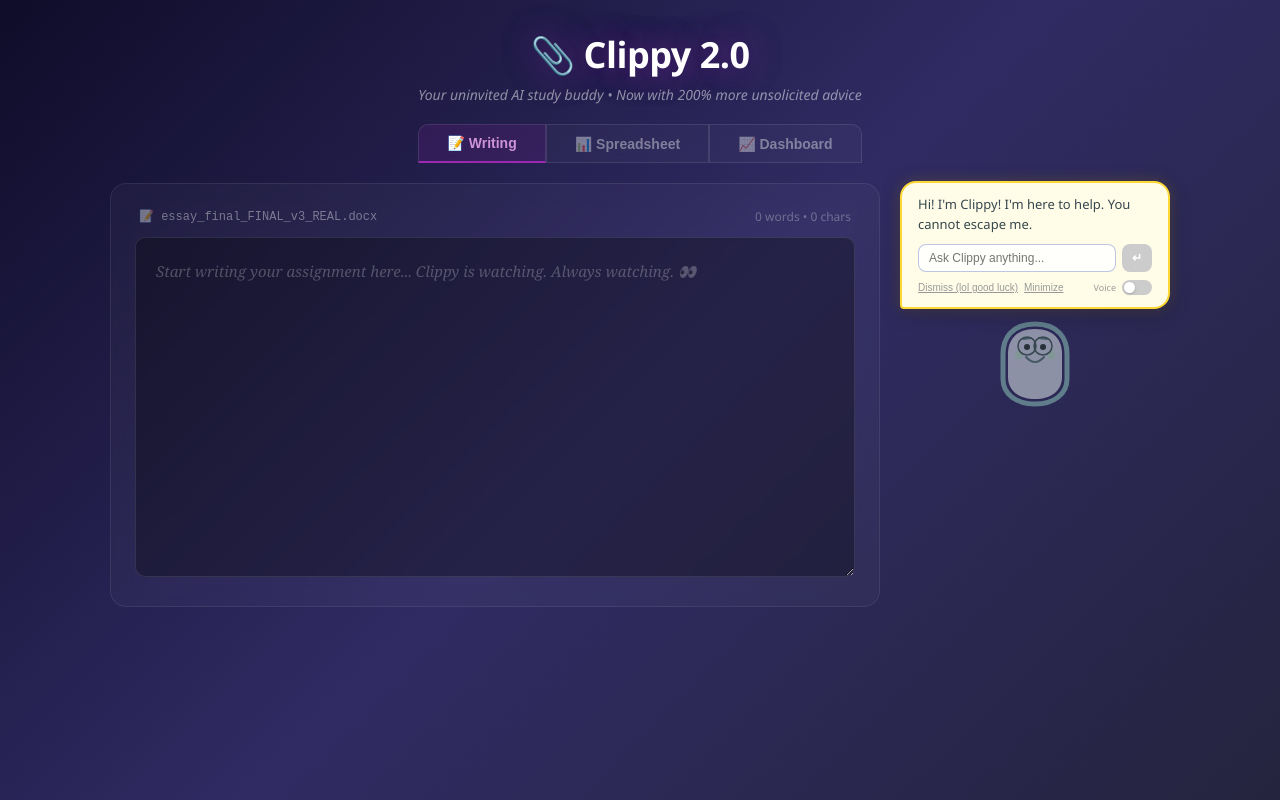
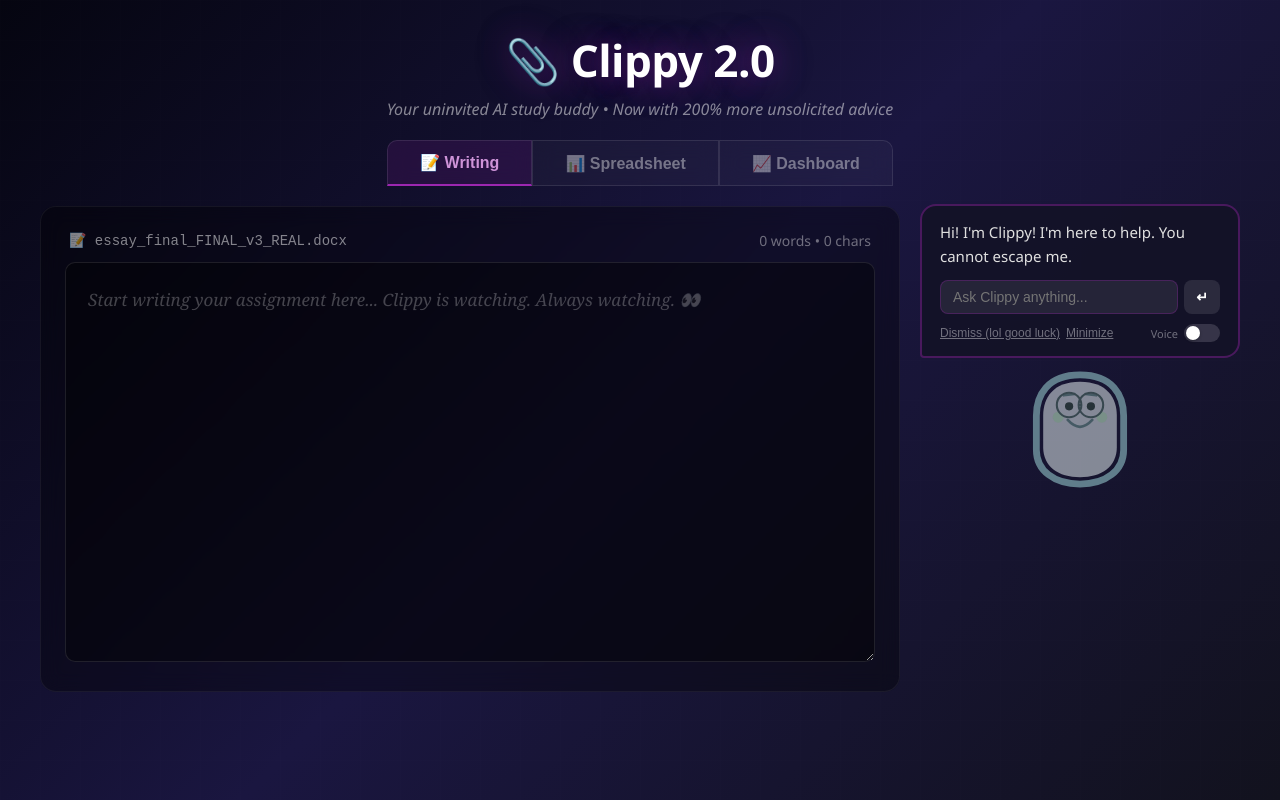
Before and after one commit to VAISHALI-DHANOA/Clippy, a React (Vite) app: page / in a window 1280 px wide. Built offline with nearby package versions, Linux system fonts and the light colour scheme.

Commit message:
improve UI

```diff
--- a/src/components/AnnoyingClippy.jsx
+++ b/src/components/AnnoyingClippy.jsx
@@ -5,14 +5,11 @@ import WritingArea from "./WritingArea.jsx";
 import SpreadsheetArea, { createEmptyGrid, serializeSpreadsheetForAI } from "./SpreadsheetArea.jsx";
 import DashboardArea from "./DashboardArea.jsx";
 import { useClippyReactions } from "../hooks/useClippyReactions.js";
-import { useQuiz } from "../hooks/useQuiz.js";
-import { useIdleDetection } from "../hooks/useIdleDetection.js";
 import { useTextSuggestion } from "../hooks/useTextSuggestion.js";
 import { useSpreadsheetReactions } from "../hooks/useSpreadsheetReactions.js";
 import { useDashboardReactions } from "../hooks/useDashboardReactions.js";
 import { useSpeechRecognition } from "../hooks/useSpeechRecognition.js";
 import { useTextToSpeech } from "../hooks/useTextToSpeech.js";
-import { CLIPPY_QUOTES, EXPRESSIONS } from "../data/quotes.js";
 import { ANIMATION_STYLES } from "../styles/animations.js";
 import { getAIChat } from "../services/aiService.js";
 
@@ -35,7 +32,6 @@ export default function AnnoyingClippy() {
   const [popupStyle, setPopupStyle] = useState("normal");
   const reactionMode = "ai";
   const [isChatLoading, setIsChatLoading] = useState(false);
-  const annoyTimerRef = useRef(null);
 
   // Spreadsheet state
   const [spreadsheetData, setSpreadsheetData] = useState(() => createEmptyGrid(10, 8));
@@ -56,8 +52,6 @@ export default function AnnoyingClippy() {
 
   // Custom hooks
   const { processTextChange } = useClippyReactions(showMessage, reactionMode);
-  const { quizActive, currentQuiz, quizResult, triggerQuiz, handleQuizAnswer } = useQuiz(showMessage);
-  useIdleDetection(text, showMessage);
   const { suggestion, clearSuggestion, acceptSuggestion } = useTextSuggestion(text);
   const { processDataChange } = useSpreadsheetReactions(showMessage);
   const { processDashboardChange } = useDashboardReactions(showMessage);
@@ -142,21 +136,6 @@ export default function AnnoyingClippy() {
     }
   }, [spreadsheetData, dashboardPanels, activeTab, processDashboardChange]);
 
-  // Random annoyance timer — reduced frequency (60-90s)
-  useEffect(() => {
-    annoyTimerRef.current = setInterval(() => {
-      if (Math.random() < 0.3) {
-        triggerQuiz();
-      } else {
-        const msg = CLIPPY_QUOTES[Math.floor(Math.random() * CLIPPY_QUOTES.length)];
-        const expr = EXPRESSIONS[Math.floor(Math.random() * EXPRESSIONS.length)];
-        showMessage(msg, expr);
-      }
-    }, 60000 + Math.random() * 30000);
-
-    return () => clearInterval(annoyTimerRef.current);
-  }, [showMessage, triggerQuiz]);
-
   const handleTextChange = (e) => {
     const newText = e.target.value;
     setText(newText);
@@ -211,7 +190,7 @@ export default function AnnoyingClippy() {
   return (
     <div style={{
       minHeight: "100vh",
-      background: "linear-gradient(135deg, #0f0c29 0%, #302b63 50%, #24243e 100%)",
+      background: "linear-gradient(135deg, #050510 0%, #1a1640 50%, #12121e 100%)",
       fontFamily: "'Segoe UI', system-ui, sans-serif",
       display: "flex",
       flexDirection: "column",
@@ -232,7 +211,7 @@ export default function AnnoyingClippy() {
       {/* Header */}
       <div style={{ textAlign: "center", marginBottom: 20, position: "relative", zIndex: 1 }}>
         <h1 style={{
-          fontSize: 36,
+          fontSize: 44,
           fontWeight: 800,
           color: "#fff",
           textShadow: "0 0 30px rgba(156,39,176,0.5), 0 0 60px rgba(156,39,176,0.2)",
@@ -241,7 +220,7 @@ export default function AnnoyingClippy() {
         }}>
           📎 Clippy 2.0
         </h1>
-        <p style={{ color: "rgba(255,255,255,0.5)", fontSize: 14, marginTop: 6, fontStyle: "italic" }}>
+        <p style={{ color: "rgba(255,255,255,0.5)", fontSize: 16, marginTop: 8, fontStyle: "italic" }}>
           Your uninvited AI study buddy • Now with 200% more unsolicited advice
         </p>
       </div>
@@ -259,8 +238,8 @@ export default function AnnoyingClippy() {
             key={tab.key}
             onClick={() => setActiveTab(tab.key)}
             style={{
-              padding: "10px 28px",
-              fontSize: 14,
+              padding: "12px 32px",
+              fontSize: 16,
               fontWeight: 600,
               border: "1px solid rgba(255,255,255,0.1)",
               borderBottom: activeTab === tab.key
@@ -286,7 +265,7 @@ export default function AnnoyingClippy() {
       {/* Main content row: content area + Clippy side panel */}
       <div style={{
         width: "100%",
-        maxWidth: 1060,
+        maxWidth: 1200,
         display: "flex",
         gap: 20,
         alignItems: "flex-start",
@@ -296,9 +275,9 @@ export default function AnnoyingClippy() {
         {/* Content area */}
         <div style={{
           flex: 1,
-          background: "rgba(255,255,255,0.03)",
+          background: "rgba(0,0,0,0.35)",
           borderRadius: 16,
-          border: "1px solid rgba(255,255,255,0.08)",
+          border: "1px solid rgba(255,255,255,0.06)",
           backdropFilter: "blur(10px)",
           padding: 24,
           minWidth: 0,
@@ -329,7 +308,7 @@ export default function AnnoyingClippy() {
         {/* Clippy side panel */}
         {!isMinimized ? (
           <div style={{
-            width: 270,
+            width: 320,
             flexShrink: 0,
             display: "flex",
             flexDirection: "column",
@@ -341,10 +320,6 @@ export default function AnnoyingClippy() {
               <SpeechBubble
                 message={clippyMessage}
                 popupStyle={popupStyle}
-                quizActive={quizActive}
-                currentQuiz={currentQuiz}
-                quizResult={quizResult}
-                onQuizAnswer={handleQuizAnswer}
                 onDismiss={handleDismiss}
                 onMinimize={handleMinimize}
                 onChatSubmit={handleChatSubmit}
@@ -374,7 +349,7 @@ export default function AnnoyingClippy() {
                 color: "white",
                 borderRadius: 12,
                 padding: "2px 8px",
-                fontSize: 11,
+                fontSize: 13,
                 fontWeight: 700,
                 boxShadow: "0 2px 8px rgba(244,67,54,0.4)",
               }}>
@@ -386,8 +361,8 @@ export default function AnnoyingClippy() {
           <div
             onClick={handleMinimize}
             style={{
-              width: 50,
-              height: 50,
+              width: 60,
+              height: 60,
               borderRadius: "50%",
               background: "linear-gradient(135deg, #7B1FA2, #512DA8)",
               display: "flex",
@@ -395,7 +370,7 @@ export default function AnnoyingClippy() {
               justifyContent: "center",
               cursor: "pointer",
               boxShadow: "0 4px 15px rgba(123,31,162,0.4)",
-              fontSize: 24,
+              fontSize: 30,
               flexShrink: 0,
               animation: "clippyPulse 2s ease-in-out infinite",
             }}
--- a/src/components/ClippyCharacter.jsx
+++ b/src/components/ClippyCharacter.jsx
@@ -31,7 +31,7 @@ export default function ClippyCharacter({ expression }) {
   const mouth = MOUTH_VARIANTS[expr.mouth];
 
   return (
-    <svg viewBox="0 0 88 90" style={{ width: 88, height: 90 }}>
+    <svg viewBox="0 0 88 90" style={{ width: 120, height: 123 }}>
       {/* Body - paperclip shape */}
       <path
         d="M 44 5 C 20 5 12 20 12 35 L 12 60 C 12 75 25 85 44 85 C 63 85 76 75 76 60 L 76 35 C 76 20 68 5 44 5 Z"
--- a/src/components/DashboardChart.jsx
+++ b/src/components/DashboardChart.jsx
@@ -19,15 +19,15 @@ const selectStyle = {
   color: "#CE93D8",
   border: "1px solid rgba(255,255,255,0.1)",
   borderRadius: 5,
-  padding: "3px 6px",
-  fontSize: 11,
+  padding: "4px 8px",
+  fontSize: 13,
   cursor: "pointer",
   outline: "none",
 };
 
 const colBtn = (active, color) => ({
-  padding: "2px 7px",
-  fontSize: 10,
+  padding: "3px 9px",
+  fontSize: 12,
   fontWeight: active ? 600 : 400,
   border: active ? `2px solid ${color}` : "1px solid rgba(255,255,255,0.1)",
   background: active ? `${color}22` : "rgba(255,255,255,0.04)",
@@ -180,7 +180,7 @@ export default function DashboardChart({ config, index, spreadsheetData, numCols
 
   return (
     <div style={{
-      background: "rgba(0,0,0,0.25)",
+      background: "rgba(0,0,0,0.4)",
       borderRadius: 12,
       border: "1px solid rgba(255,255,255,0.08)",
       overflow: "hidden",
@@ -234,8 +234,8 @@ export default function DashboardChart({ config, index, spreadsheetData, numCols
         gap: 4,
         alignItems: "center",
         borderBottom: "1px solid rgba(255,255,255,0.04)",
-        fontSize: 10,
-        color: "rgba(255,255,255,0.4)",
+        fontSize: 12,
+        color: "rgba(255,255,255,0.45)",
       }}>
         {(ct === "bar" || ct === "line" || ct === "pie") && (
           <>
@@ -332,7 +332,7 @@ export default function DashboardChart({ config, index, spreadsheetData, numCols
             border: "none",
             borderBottom: "1px solid rgba(255,255,255,0.04)",
             padding: "6px 12px",
-            fontSize: 11,
+            fontSize: 13,
             fontFamily: "monospace",
             resize: "vertical",
             height: 60,
@@ -344,7 +344,7 @@ export default function DashboardChart({ config, index, spreadsheetData, numCols
       {/* Chart render */}
       <div style={{ padding: 8, display: "flex", justifyContent: "center", minHeight: 180 }}>
         {!chartData ? (
-          <div style={{ padding: 20, color: "rgba(255,255,255,0.25)", fontSize: 11, fontStyle: "italic", textAlign: "center", alignSelf: "center" }}>
+          <div style={{ padding: 20, color: "rgba(255,255,255,0.3)", fontSize: 13, fontStyle: "italic", textAlign: "center", alignSelf: "center" }}>
             Configure columns above to visualize data.
           </div>
         ) : (() => {
--- a/src/components/DashboardFilters.jsx
+++ b/src/components/DashboardFilters.jsx
@@ -5,8 +5,8 @@ const inputStyle = {
   color: "#CE93D8",
   border: "1px solid rgba(255,255,255,0.1)",
   borderRadius: 5,
-  padding: "4px 8px",
-  fontSize: 11,
+  padding: "5px 9px",
+  fontSize: 13,
   outline: "none",
   width: 56,
 };
@@ -16,8 +16,8 @@ const btnStyle = {
   color: "#CE93D8",
   border: "1px solid rgba(156,39,176,0.3)",
   borderRadius: 5,
-  padding: "4px 10px",
-  fontSize: 11,
+  padding: "5px 12px",
+  fontSize: 13,
   cursor: "pointer",
   fontWeight: 600,
 };
@@ -60,10 +60,10 @@ export default function DashboardFilters({ filters, numCols, onChange }) {
       gap: 10,
       alignItems: "center",
       padding: "8px 12px",
-      background: "rgba(0,0,0,0.15)",
+      background: "rgba(0,0,0,0.25)",
       borderRadius: 8,
       border: "1px solid rgba(255,255,255,0.05)",
-      fontSize: 11,
+      fontSize: 13,
       color: "rgba(255,255,255,0.45)",
     }}>
       <span style={{ fontWeight: 600, color: "rgba(255,255,255,0.5)" }}>Filters:</span>
@@ -109,7 +109,7 @@ export default function DashboardFilters({ filters, numCols, onChange }) {
           />
           <button
             onClick={() => removeColumnFilter(idx)}
-            style={{ background: "none", border: "none", color: "rgba(255,255,255,0.3)", cursor: "pointer", fontSize: 13, padding: 0 }}
+            style={{ background: "none", border: "none", color: "rgba(255,255,255,0.3)", cursor: "pointer", fontSize: 15, padding: 0 }}
           >✕</button>
         </span>
       ))}
--- a/src/components/SpeechBubble.jsx
+++ b/src/components/SpeechBubble.jsx
@@ -4,10 +4,6 @@ import { BUBBLE_COLORS } from "../styles/animations.js";
 export default function SpeechBubble({
   message,
   popupStyle,
-  quizActive,
-  currentQuiz,
-  quizResult,
-  onQuizAnswer,
   onDismiss,
   onMinimize,
   onChatSubmit,
@@ -40,57 +36,24 @@ export default function SpeechBubble({
       background: bubbleColors.bg,
       border: `2px solid ${bubbleColors.border}`,
       borderRadius: "16px 16px 16px 4px",
-      padding: "12px 16px",
+      padding: "14px 18px",
       width: "100%",
-      boxShadow: `0 4px 20px rgba(0,0,0,0.3), 0 0 15px ${bubbleColors.border}33`,
+      boxShadow: `0 4px 20px rgba(0,0,0,0.4), 0 0 15px ${bubbleColors.border}33`,
       position: "relative",
       animation: "fadeIn 0.3s ease",
     }}>
       <p style={{
         margin: 0,
-        fontSize: 13,
-        lineHeight: 1.5,
-        color: "#37474F",
+        fontSize: 15,
+        lineHeight: 1.6,
+        color: "#E0E0E0",
         whiteSpace: "pre-line",
       }}>
         {message}
       </p>
 
-      {/* Quiz options */}
-      {quizActive && currentQuiz && !quizResult && (
-        <div style={{ marginTop: 10, display: "flex", flexDirection: "column", gap: 6 }}>
-          {currentQuiz.options.map((opt) => (
-            <button
-              key={opt}
-              onClick={() => onQuizAnswer(opt)}
-              style={{
-                padding: "6px 10px",
-                fontSize: 12,
-                borderRadius: 8,
-                border: "1px solid #5C6BC0",
-                background: "white",
-                cursor: "pointer",
-                textAlign: "left",
-                transition: "all 0.2s",
-                color: "#37474F",
-              }}
-              onMouseEnter={(e) => {
-                e.target.style.background = "#5C6BC0";
-                e.target.style.color = "#fff";
-              }}
-              onMouseLeave={(e) => {
-                e.target.style.background = "white";
-                e.target.style.color = "#37474F";
-              }}
-            >
-              {opt}
-            </button>
-          ))}
-        </div>
-      )}
-
       {/* Chat input */}
-      <div style={{ marginTop: 10, display: "flex", gap: 6 }}>
+      <div style={{ marginTop: 12, display: "flex", gap: 6 }}>
         <input
           type="text"
           value={chatInput}
@@ -104,16 +67,16 @@ export default function SpeechBubble({
           disabled={isChatLoading || isListening}
           style={{
             flex: 1,
-            padding: "6px 10px",
-            fontSize: 12,
+            padding: "8px 12px",
+            fontSize: 14,
             borderRadius: 8,
             border: isListening
               ? "1px solid rgba(244,67,54,0.5)"
-              : "1px solid rgba(92,107,192,0.4)",
+              : "1px solid rgba(156,39,176,0.3)",
             background: isListening
-              ? "rgba(244,67,54,0.05)"
-              : "rgba(255,255,255,0.85)",
-            color: "#37474F",
+              ? "rgba(244,67,54,0.1)"
+              : "rgba(255,255,255,0.08)",
+            color: "#E0E0E0",
             outline: "none",
             opacity: isChatLoading ? 0.6 : 1,
           }}
@@ -123,8 +86,8 @@ export default function SpeechBubble({
             onClick={onMicClick}
             disabled={isChatLoading}
             style={{
-              padding: "6px 10px",
-              fontSize: 14,
+              padding: "8px 12px",
+              fontSize: 16,
               borderRadius: 8,
               border: "none",
               background: isListening ? "#f44336" : "#9C27B0",
@@ -132,7 +95,7 @@ export default function SpeechBubble({
               cursor: isChatLoading ? "default" : "pointer",
               transition: "all 0.2s",
               animation: isListening ? "micPulse 1s ease-in-out infinite" : "none",
-              minWidth: 34,
+              minWidth: 38,
               opacity: isChatLoading ? 0.5 : 1,
             }}
           >
@@ -143,11 +106,11 @@ export default function SpeechBubble({
           onClick={submitChat}
           disabled={isChatLoading || !chatInput.trim()}
           style={{
-            padding: "6px 10px",
-            fontSize: 12,
+            padding: "8px 12px",
+            fontSize: 14,
             borderRadius: 8,
             border: "none",
-            background: isChatLoading || !chatInput.trim() ? "#ccc" : "#5C6BC0",
+            background: isChatLoading || !chatInput.trim() ? "rgba(255,255,255,0.1)" : "#5C6BC0",
             color: "white",
             cursor: isChatLoading || !chatInput.trim() ? "default" : "pointer",
             transition: "background 0.2s",
@@ -159,12 +122,12 @@ export default function SpeechBubble({
       </div>
 
       {/* Action buttons + voice toggle */}
-      <div style={{ display: "flex", gap: 6, marginTop: 8, alignItems: "center" }}>
+      <div style={{ display: "flex", gap: 6, marginTop: 10, alignItems: "center" }}>
         <button
           onClick={onDismiss}
           style={{
-            fontSize: 10,
-            color: "#999",
+            fontSize: 12,
+            color: "rgba(255,255,255,0.4)",
             background: "none",
             border: "none",
             cursor: "pointer",
@@ -176,8 +139,8 @@ export default function SpeechBubble({
         <button
           onClick={onMinimize}
           style={{
-            fontSize: 10,
-            color: "#999",
+            fontSize: 12,
+            color: "rgba(255,255,255,0.4)",
             background: "none",
             border: "none",
             cursor: "pointer",
@@ -190,14 +153,14 @@ export default function SpeechBubble({
         {voiceSupported && (
           <>
             <div style={{ flex: 1 }} />
-            <span style={{ fontSize: 9, color: "#999" }}>Voice</span>
+            <span style={{ fontSize: 11, color: "rgba(255,255,255,0.4)" }}>Voice</span>
             <div
               onClick={onVoiceToggle}
               style={{
-                width: 30,
-                height: 15,
-                borderRadius: 8,
-                background: voiceEnabled ? "#9C27B0" : "#ccc",
+                width: 36,
+                height: 18,
+                borderRadius: 9,
+                background: voiceEnabled ? "#9C27B0" : "rgba(255,255,255,0.15)",
                 cursor: "pointer",
                 position: "relative",
                 transition: "background 0.2s",
@@ -205,19 +168,19 @@ export default function SpeechBubble({
               }}
             >
               <div style={{
-                width: 11,
-                height: 11,
+                width: 14,
+                height: 14,
                 borderRadius: "50%",
                 background: "white",
                 position: "absolute",
                 top: 2,
-                left: voiceEnabled ? 17 : 2,
+                left: voiceEnabled ? 20 : 2,
                 transition: "left 0.2s",
-                boxShadow: "0 1px 3px rgba(0,0,0,0.2)",
+                boxShadow: "0 1px 3px rgba(0,0,0,0.3)",
               }} />
             </div>
             {isSpeaking && (
-              <span style={{ fontSize: 9, color: "#9C27B0", fontWeight: 600 }}>
+              <span style={{ fontSize: 11, color: "#CE93D8", fontWeight: 600 }}>
                 Speaking...
               </span>
             )}
--- a/src/components/SpreadsheetArea.jsx
+++ b/src/components/SpreadsheetArea.jsx
@@ -139,14 +139,14 @@ export function serializeSpreadsheetForAI(data) {
 
 const baseCellStyle = {
   border: "1px solid rgba(255,255,255,0.08)",
-  padding: "4px 8px",
-  minWidth: 80,
-  height: 28,
+  padding: "5px 10px",
+  minWidth: 90,
+  height: 32,
   color: "#E0E0E0",
-  background: "rgba(0,0,0,0.2)",
+  background: "rgba(0,0,0,0.35)",
   cursor: "cell",
   textAlign: "right",
-  fontSize: 13,
+  fontSize: 15,
   fontFamily: "monospace",
   position: "relative",
   overflow: "hidden",
@@ -159,10 +159,10 @@ const selectedCellStyle = {
 };
 
 const headerCellStyle = {
-  background: "rgba(156,39,176,0.1)",
-  color: "rgba(255,255,255,0.5)",
-  padding: "4px 8px",
-  fontSize: 11,
+  background: "rgba(156,39,176,0.12)",
+  color: "rgba(255,255,255,0.6)",
+  padding: "5px 10px",
+  fontSize: 13,
   fontWeight: 600,
   border: "1px solid rgba(255,255,255,0.08)",
   textAlign: "center",
@@ -183,7 +183,7 @@ const cellInputStyle = {
   border: "none",
   background: "transparent",
   color: "#E0E0E0",
-  fontSize: 13,
+  fontSize: 15,
   fontFamily: "monospace",
   textAlign: "right",
   outline: "none",
@@ -492,7 +492,7 @@ export default function SpreadsheetArea({
         <div style={{
           padding: "4px 10px",
           marginBottom: 6,
-          fontSize: 11,
+          fontSize: 13,
           color: "rgba(255,255,255,0.5)",
           fontStyle: "italic",
         }}>
@@ -506,7 +506,7 @@ export default function SpreadsheetArea({
           overflowX: "auto",
           borderRadius: 10,
           border: "1px solid rgba(255,255,255,0.08)",
-          background: "rgba(0,0,0,0.15)",
+          background: "rgba(0,0,0,0.3)",
         }}
       >
         <table
@@ -565,7 +565,7 @@ export default function SpreadsheetArea({
                                 display: "flex",
                                 alignItems: "center",
                                 color: "rgba(156,39,176,0.4)",
-                                fontSize: 13,
+                                fontSize: 15,
                                 fontFamily: "monospace",
                                 pointerEvents: "none",
                                 whiteSpace: "nowrap",
@@ -602,7 +602,7 @@ export default function SpreadsheetArea({
           onClick={addRow}
           style={{
             padding: "4px 14px",
-            fontSize: 12,
+            fontSize: 14,
             background: "rgba(255,255,255,0.04)",
             border: "1px solid rgba(255,255,255,0.1)",
             borderRadius: 6,
@@ -616,7 +616,7 @@ export default function SpreadsheetArea({
           onClick={addColumn}
           style={{
             padding: "4px 14px",
-            fontSize: 12,
+            fontSize: 14,
             background: "rgba(255,255,255,0.04)",
             border: "1px solid rgba(255,255,255,0.1)",
             borderRadius: 6,
--- a/src/components/SpreadsheetToolbar.jsx
+++ b/src/components/SpreadsheetToolbar.jsx
@@ -27,8 +27,8 @@ export default function SpreadsheetToolbar({
   };
 
   const btnStyle = (active) => ({
-    padding: "4px 12px",
-    fontSize: 11,
+    padding: "6px 14px",
+    fontSize: 13,
     fontWeight: active ? 600 : 400,
     border: active ? "1px solid #9C27B0" : "1px solid rgba(255,255,255,0.12)",
     background: active ? "rgba(156,39,176,0.25)" : "rgba(255,255,255,0.04)",
@@ -44,8 +44,8 @@ export default function SpreadsheetToolbar({
       alignItems: "center",
       gap: 8,
       marginBottom: 12,
-      padding: "6px 8px",
-      background: "rgba(0,0,0,0.2)",
+      padding: "8px 10px",
+      background: "rgba(0,0,0,0.3)",
       borderRadius: 8,
       border: "1px solid rgba(255,255,255,0.06)",
     }}>
@@ -55,7 +55,7 @@ export default function SpreadsheetToolbar({
         color: "#CE93D8",
         padding: "3px 10px",
         borderRadius: 6,
-        fontSize: 12,
+        fontSize: 14,
         fontFamily: "monospace",
         fontWeight: 600,
         minWidth: 36,
@@ -73,9 +73,9 @@ export default function SpreadsheetToolbar({
         style={{
           flex: 1,
           padding: "4px 10px",
-          fontSize: 13,
+          fontSize: 15,
           fontFamily: "monospace",
-          background: "rgba(0,0,0,0.3)",
+          background: "rgba(0,0,0,0.35)",
           border: "1px solid rgba(255,255,255,0.1)",
           borderRadius: 6,
           color: "#E0E0E0",
--- a/src/components/WritingArea.jsx
+++ b/src/components/WritingArea.jsx
@@ -26,16 +26,16 @@ export default function WritingArea({ text, onTextChange, suggestion, onAcceptSu
         marginBottom: 12,
         padding: "0 4px",
       }}>
-        <span style={{ color: "rgba(255,255,255,0.4)", fontSize: 12, fontFamily: "monospace" }}>
+        <span style={{ color: "rgba(255,255,255,0.5)", fontSize: 14, fontFamily: "monospace" }}>
           📝 essay_final_FINAL_v3_REAL.docx
         </span>
         <div style={{ display: "flex", gap: 12 }}>
           {suggestion && (
-            <span style={{ color: "rgba(255,255,255,0.5)", fontSize: 11, fontStyle: "italic" }}>
+            <span style={{ color: "rgba(255,255,255,0.5)", fontSize: 13, fontStyle: "italic" }}>
               Press Tab to accept suggestion
             </span>
           )}
-          <span style={{ color: "rgba(255,255,255,0.3)", fontSize: 12 }}>
+          <span style={{ color: "rgba(255,255,255,0.4)", fontSize: 14 }}>
             {wordCount} words • {charCount} chars
           </span>
         </div>
@@ -53,7 +53,7 @@ export default function WritingArea({ text, onTextChange, suggestion, onAcceptSu
               right: 0,
               bottom: 0,
               padding: 20,
-              fontSize: 15,
+              fontSize: 17,
               lineHeight: 1.8,
               fontFamily: "'Georgia', serif",
               color: "transparent",
@@ -80,13 +80,13 @@ export default function WritingArea({ text, onTextChange, suggestion, onAcceptSu
           placeholder="Start writing your assignment here... Clippy is watching. Always watching. 👀"
           style={{
             width: "100%",
-            minHeight: 340,
-            padding: 20,
-            fontSize: 15,
+            minHeight: 400,
+            padding: 22,
+            fontSize: 17,
             lineHeight: 1.8,
             borderRadius: 10,
             border: "1px solid rgba(255,255,255,0.1)",
-            background: "rgba(0,0,0,0.3)",
+            background: "rgba(0,0,0,0.4)",
             color: "#E0E0E0",
             resize: "vertical",
             outline: "none",
--- a/src/styles/animations.js
+++ b/src/styles/animations.js
@@ -35,9 +35,6 @@ export const ANIMATION_STYLES = `
 `;
 
 export const BUBBLE_COLORS = {
-  normal: { bg: "#FFFDE7", border: "#FDD835" },
-  quiz: { bg: "#E8EAF6", border: "#5C6BC0" },
-  correct: { bg: "#E8F5E9", border: "#66BB6A" },
-  wrong: { bg: "#FFEBEE", border: "#EF5350" },
-  ai: { bg: "#F3E5F5", border: "#AB47BC" },
+  normal: { bg: "rgba(20,18,40,0.95)", border: "rgba(156,39,176,0.4)" },
+  ai: { bg: "rgba(30,15,50,0.95)", border: "#AB47BC" },
 };
```
Also changed, not shown: server.js (+8 -51 lines), src/components/DashboardArea.jsx (+8 -8 lines).
